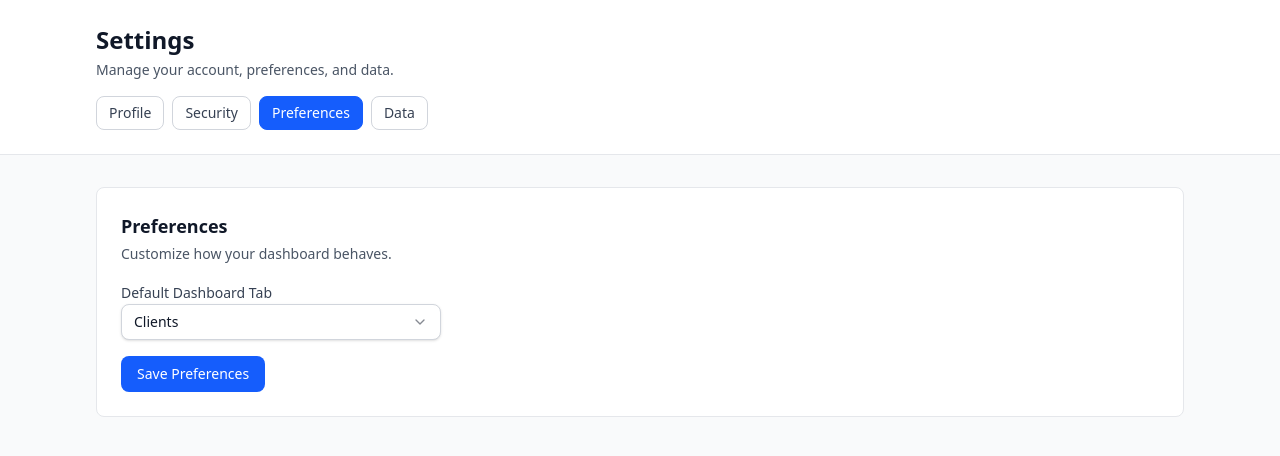
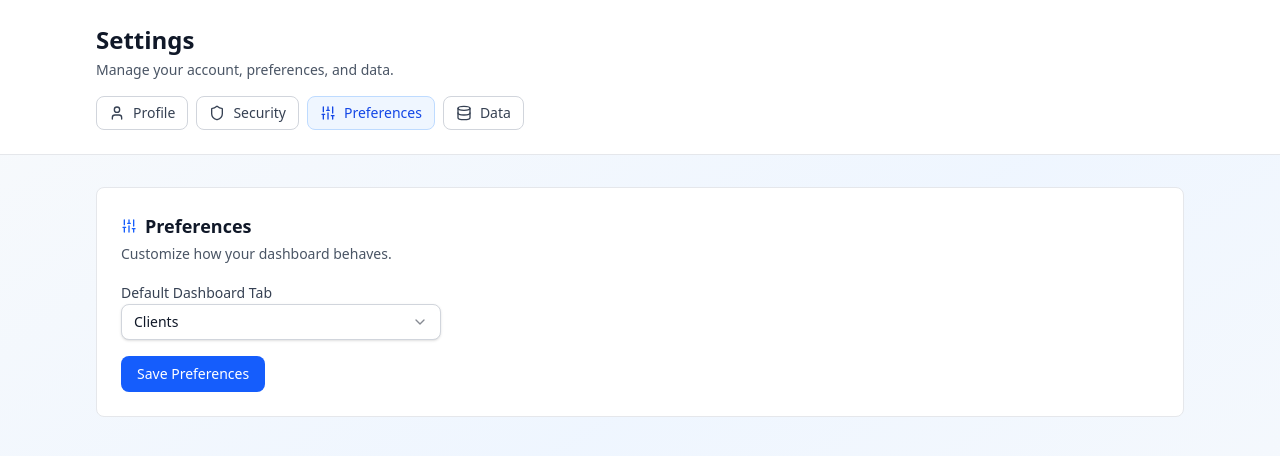
Before and after one commit to Wazanyirenda/client-db-manager, a Next.js app: page /settings/preferences in a window 1280 px wide. Shown: the top 456 px of the page. Built offline with nearby package versions, Linux system fonts and the light colour scheme.

Commit message:
Add icons and improve visual style

```diff
--- a/app/settings/data/page.tsx
+++ b/app/settings/data/page.tsx
@@ -3,13 +3,17 @@
 import { useClients } from "@/lib/hooks/use-clients";
 import { exportToCSV, exportToExcel, exportToPDF } from "@/lib/export";
 import { Button } from "@/components/ui/button";
+import { Database } from "lucide-react";
 
 export default function DataSettingsPage() {
   const { clients } = useClients();
 
   return (
     <div className="bg-white border border-gray-200 rounded-lg p-6">
-      <h2 className="text-lg font-semibold text-gray-900">Data</h2>
+      <h2 className="text-lg font-semibold text-gray-900 flex items-center gap-2">
+        <Database className="h-4 w-4 text-blue-600" />
+        Data
+      </h2>
       <p className="text-sm text-gray-600 mt-1">
         Export your data for backups or reporting.
       </p>
--- a/app/settings/layout.tsx
+++ b/app/settings/layout.tsx
@@ -4,19 +4,20 @@ import Link from "next/link";
 import { usePathname } from "next/navigation";
 import type { ReactNode } from "react";
 import { cn } from "@/lib/utils";
+import { User, Shield, Sliders, Database } from "lucide-react";
 
 const navItems = [
-  { href: "/settings/profile", label: "Profile" },
-  { href: "/settings/security", label: "Security" },
-  { href: "/settings/preferences", label: "Preferences" },
-  { href: "/settings/data", label: "Data" },
+  { href: "/settings/profile", label: "Profile", icon: User },
+  { href: "/settings/security", label: "Security", icon: Shield },
+  { href: "/settings/preferences", label: "Preferences", icon: Sliders },
+  { href: "/settings/data", label: "Data", icon: Database },
 ];
 
 export default function SettingsLayout({ children }: { children: ReactNode }) {
   const pathname = usePathname();
 
   return (
-    <div className="min-h-screen bg-gray-50">
+    <div className="min-h-screen bg-gradient-to-br from-slate-50 via-blue-50 to-slate-50">
       <header className="bg-white border-b border-gray-200">
         <div className="max-w-6xl mx-auto px-4 sm:px-6 lg:px-8 py-6">
           <h1 className="text-2xl font-semibold text-gray-900">Settings</h1>
@@ -25,18 +26,25 @@ export default function SettingsLayout({ children }: { children: ReactNode }) {
           </p>
           <nav className="mt-4 flex flex-wrap gap-2">
             {navItems.map((item) => (
+              (() => {
+                const Icon = item.icon;
+                const active = pathname === item.href;
+                return (
               <Link
                 key={item.href}
                 href={item.href}
                 className={cn(
-                  "px-3 py-1.5 rounded-lg text-sm border",
-                  pathname === item.href
-                    ? "bg-blue-600 text-white border-blue-600"
+                  "px-3 py-1.5 rounded-lg text-sm border flex items-center gap-2",
+                  active
+                    ? "bg-blue-50 text-blue-700 border-blue-200"
                     : "bg-white text-gray-700 border-gray-300 hover:bg-gray-100"
                 )}
               >
+                <Icon className="h-4 w-4" />
                 {item.label}
               </Link>
+                );
+              })()
             ))}
           </nav>
         </div>
--- a/app/settings/preferences/page.tsx
+++ b/app/settings/preferences/page.tsx
@@ -3,6 +3,7 @@
 import { useEffect, useState } from "react";
 import { Button } from "@/components/ui/button";
 import { Select, SelectContent, SelectItem, SelectTrigger, SelectValue } from "@/components/ui/select";
+import { Sliders } from "lucide-react";
 
 const DASHBOARD_TAB_KEY = "dashboard_default_tab";
 
@@ -22,7 +23,10 @@ export default function PreferencesSettingsPage() {
 
   return (
     <div className="bg-white border border-gray-200 rounded-lg p-6">
-      <h2 className="text-lg font-semibold text-gray-900">Preferences</h2>
+      <h2 className="text-lg font-semibold text-gray-900 flex items-center gap-2">
+        <Sliders className="h-4 w-4 text-blue-600" />
+        Preferences
+      </h2>
       <p className="text-sm text-gray-600 mt-1">
         Customize how your dashboard behaves.
       </p>
--- a/app/settings/profile/page.tsx
+++ b/app/settings/profile/page.tsx
@@ -5,6 +5,7 @@ import { useProfile } from "@/lib/hooks/use-clients";
 import { Input } from "@/components/ui/input";
 import { Button } from "@/components/ui/button";
 import { Select, SelectContent, SelectItem, SelectTrigger, SelectValue } from "@/components/ui/select";
+import { User } from "lucide-react";
 
 export default function ProfileSettingsPage() {
   const { profile, updateProfile } = useProfile();
@@ -44,7 +45,10 @@ export default function ProfileSettingsPage() {
 
   return (
     <div className="bg-white border border-gray-200 rounded-lg p-6">
-      <h2 className="text-lg font-semibold text-gray-900">Profile</h2>
+      <h2 className="text-lg font-semibold text-gray-900 flex items-center gap-2">
+        <User className="h-4 w-4 text-blue-600" />
+        Profile
+      </h2>
       <p className="text-sm text-gray-600 mt-1">
         Update your personal and business information.
       </p>
--- a/app/settings/security/page.tsx
+++ b/app/settings/security/page.tsx
@@ -4,6 +4,7 @@ import { useState } from "react";
 import { createSupabaseBrowserClient } from "@/lib/supabase/client";
 import { Input } from "@/components/ui/input";
 import { Button } from "@/components/ui/button";
+import { Shield } from "lucide-react";
 
 export default function SecuritySettingsPage() {
   const supabase = createSupabaseBrowserClient();
@@ -36,7 +37,10 @@ export default function SecuritySettingsPage() {
 
   return (
     <div className="bg-white border border-gray-200 rounded-lg p-6">
-      <h2 className="text-lg font-semibold text-gray-900">Security</h2>
+      <h2 className="text-lg font-semibold text-gray-900 flex items-center gap-2">
+        <Shield className="h-4 w-4 text-blue-600" />
+        Security
+      </h2>
       <p className="text-sm text-gray-600 mt-1">
         Update your password and security settings.
       </p>
```
Also changed, not shown: app/page.tsx (+30 -15 lines).
